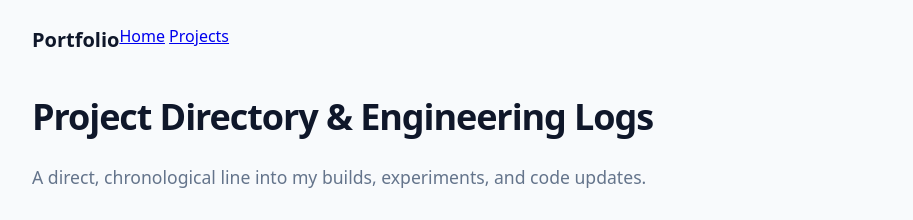
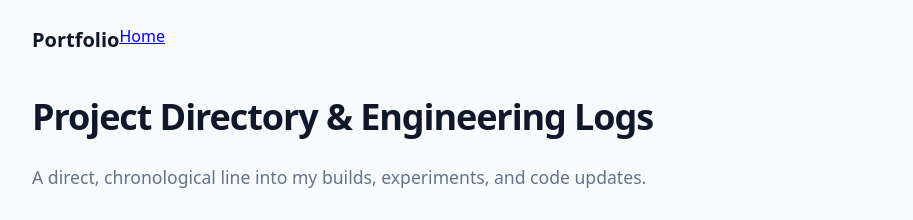
Before and after one commit to nk-clara/nk-clara.github.io, a Jekyll site: the page built from index.html, in a window 1280 px wide. Shown: the top 220 px of the page, without its empty margins (183-1096 px from the left). Built offline with Jekyll 4.4.1, drawn with Linux system fonts in a browser that asks for light colours.

Commit message:
Update default.html

```diff
--- a/_layouts/default.html
+++ b/_layouts/default.html
@@ -12,7 +12,6 @@
         <div class="nav-links">
             <!-- Direct both to the homepage, or use an anchor link if you want it to scroll -->
             <a href="{{ '/' | relative_url }}">Home</a>
-            <a href="{{ '/' | relative_url }}#directory">Projects</a>
         </div>
     </nav>
     <main class="container">{{ content }}</main>
```
